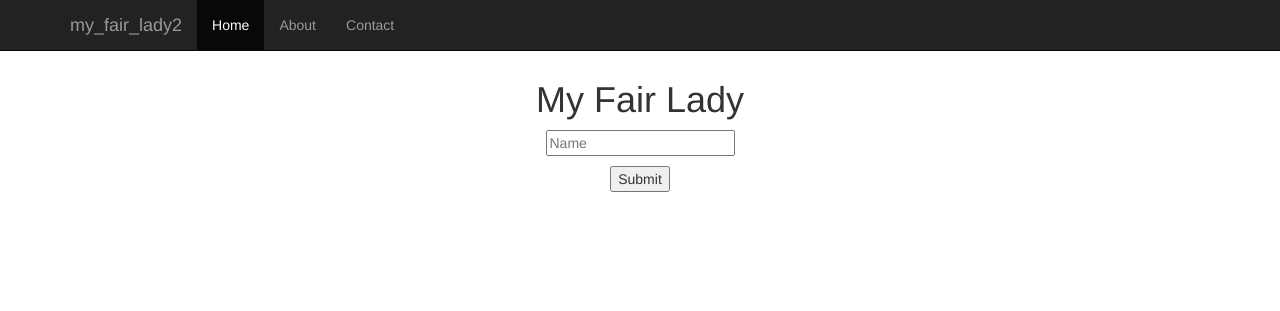
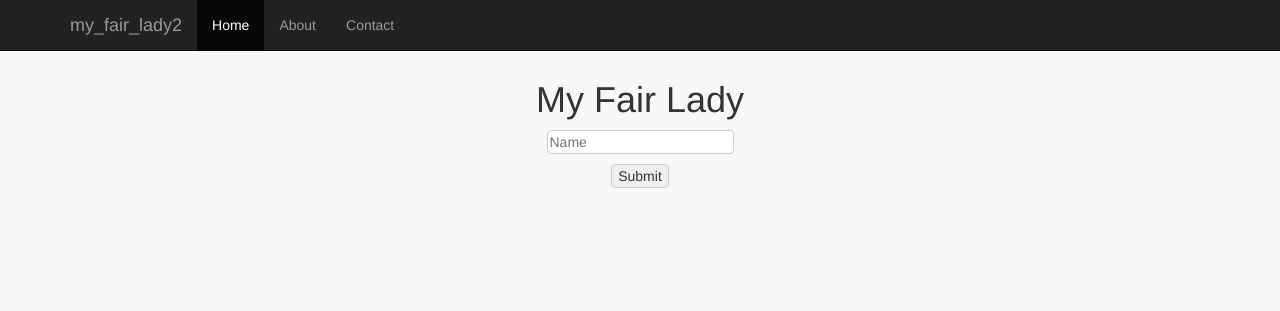
Before and after one commit to kmorrison/my_fair_lady2, a Django app: template my_fair_lady2/templates/landing.html in a window 1280 px wide. Shown: the top 311 px of the page. Run offline with Django 3.2, Linux system fonts and the light colour scheme; the template is opened without the code that fills it: values that come from a table or form of the project are taken from there, others are empty; some libraries are stand-ins or nearby versions.

Commit message:
Fancy changes

```diff
--- a/my_fair_lady2/static/css/my_fair_lady2.css
+++ b/my_fair_lady2/static/css/my_fair_lady2.css
@@ -17,3 +17,12 @@ div.main_form_div {
 form.main_content_form label {
     display: none;
 }
+
+form.main_content_form input{
+	border: 1px solid #ccc;
+	border-radius: 4px;
+}
+
+body {
+	background-color: #f7f7f7;
+}
```
